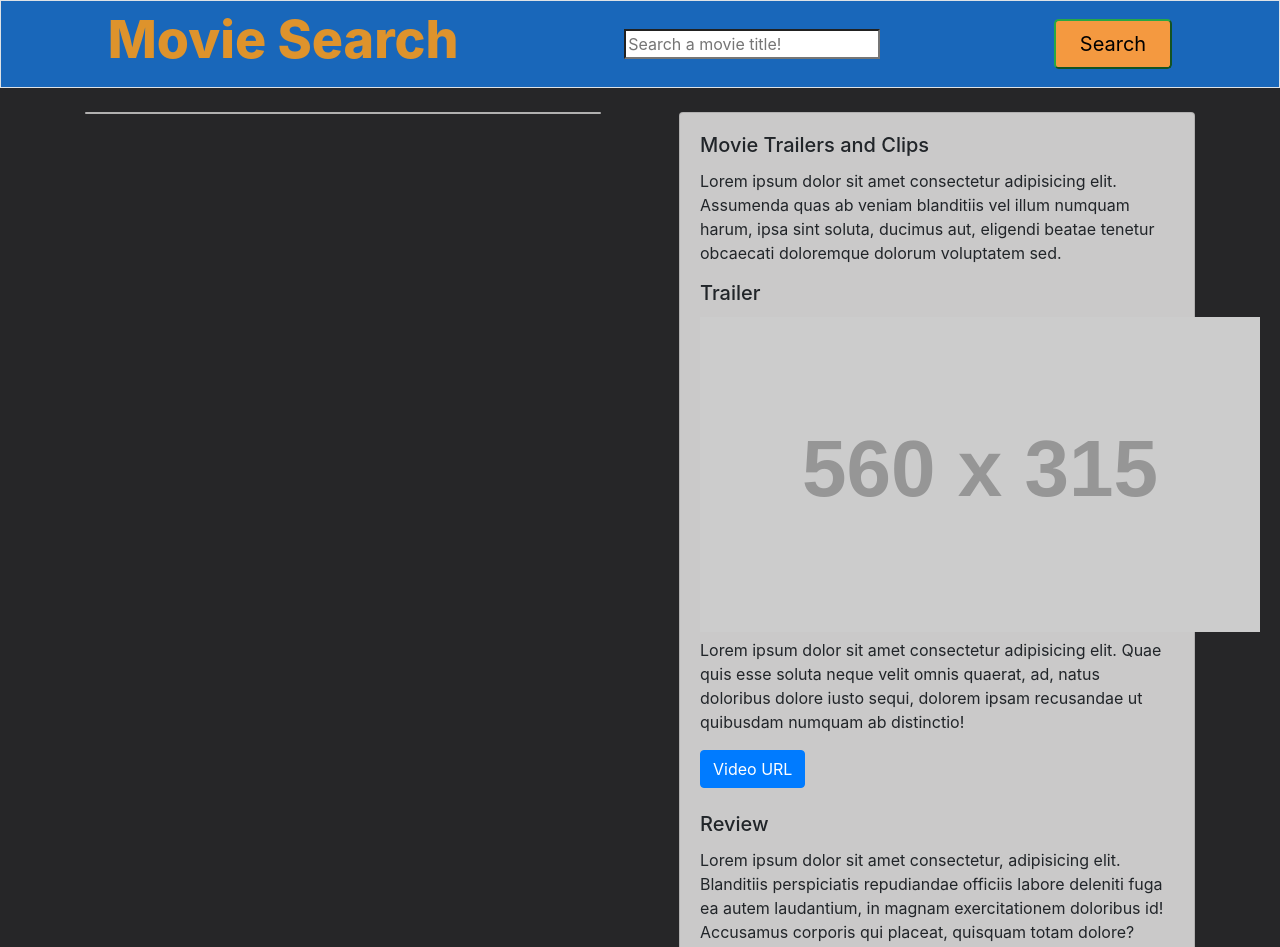
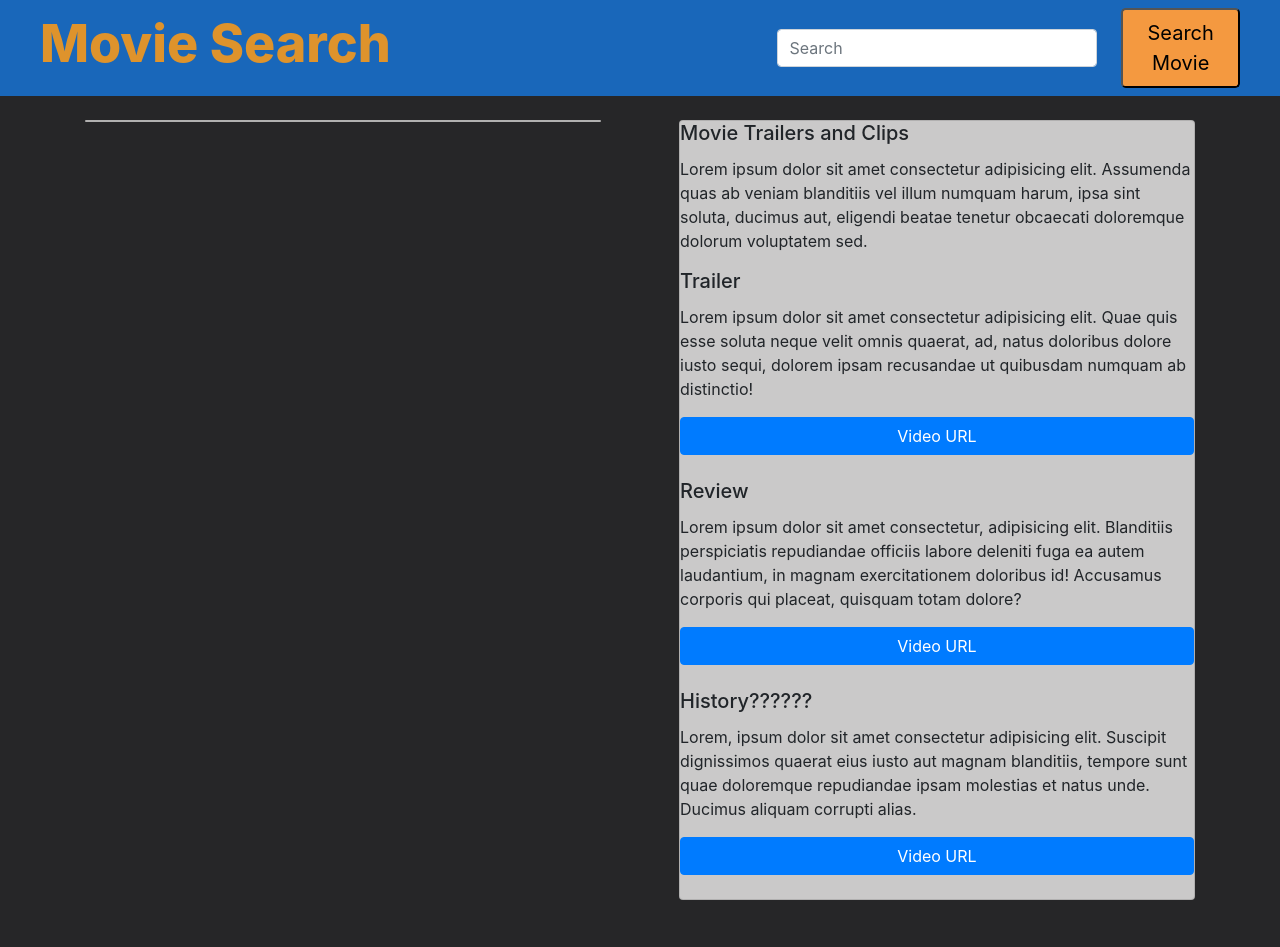
Before and after one commit to carsondipan/movie-search-project, a plain HTML site: page index.html in a window 1280 px wide. Shown: the top 947 px of the page. After the commit the page ends 924 px from the top, so only its background shows below. Drawn offline with nearby package versions, Linux system fonts and the light colour scheme; no server answers; placeholder pictures from the web are drawn by us.

Commit message:
updated css styling and testing youtube api function

```diff
--- a/assets/css/style.css
+++ b/assets/css/style.css
@@ -15,22 +15,18 @@ font-weight: 600;
 
 .bg-custom {
     background-color: #262628;
-
 }
 
 .bg-customnav  {
-    background-color: #1967BA ;
-    border-color: #DE932C;
+    background-color: #1967BA;
 }
 
 #searchBtn {
     background-color: #F49940;
-    color: black
-
+    color: black;
+    border-color: #000000;
 }
 
 .card {
     background-color: rgb(202, 201, 201);
-    margin-top: 16px;
-
 }
--- a/assets/js/script.js
+++ b/assets/js/script.js
@@ -1,12 +1,10 @@
-// http://www.omdbapi.com/?i=tt3896198&apikey=f026d548
 
 var searchBtnEl = document.querySelector("#searchBtn");
 var movieInputEl = document.querySelector("#movie-input");
 var movieDetailsEl = document.querySelector("#movie-details");
 var imdbBtnEl = document.querySelector("#IMDB-btn");
-
+var youtubeVideoEl = document.querySelector("#youtube-video");
 var apiKey = "f026d548";
-
 
 var displayMovieDetails = function (Search) {
     movieDetailsEl.innerHTML = null;
@@ -22,24 +20,8 @@ var displayMovieDetails = function (Search) {
     var releaseDate = document.createElement("h2");
     releaseDate.className = "release-date text-center mb-4";
     releaseDate.textContent = "Release Date: " + Search.Search[0].Year;
-
     movieDetailsEl.append(movieTitle, moviePoster, mediaType, releaseDate);
 };
-
-var youtubeApiKey = "AIzaSyCn90WcyhMlfORhRQMjSWg1jSozf4ZlfF4";
-// var youtubeSearchCri = movieInputEl + releaseDate;
-
-// var youtubeApiUrl = `https://youtube.googleapis.com/youtube/v3/search?part=snippet&maxResults=3&q=${youtubeSearchCri}&key=${youtubeApiKey}`
-
-var youtubeApiUrl = 'https://youtube.googleapis.com/youtube/v3/search?part=snippet&maxResults=3&q=StarWarsEpisodeIV-ANewHope-movie-review&key=AIzaSyCn90WcyhMlfORhRQMjSWg1jSozf4ZlfF4';
-
-// 'https://youtube.googleapis.com/youtube/v3/search?part=snippet&maxResults=25&q=surfing&key=[YOUR_API_KEY]'
-
-fetch(youtubeApiUrl)
-.then(res => res.json())
-.then(data => console.log(data));
-
-var youtubeSearchCri = movieInputEl + releaseDate.textContent + Search.Search[0].Year;
 
 var fetchResults = function(movieInputEl) {
     var apiUrl = `http://www.omdbapi.com/?s=${movieInputEl}&apikey=${apiKey}`;
@@ -64,14 +46,51 @@ var fetchResults = function(movieInputEl) {
     console.log(search);
 };
 
+// var youtubeApiKey = "AIzaSyCn90WcyhMlfORhRQMjSWg1jSozf4ZlfF4";
+// var youtubeApiKey2 = "AIzaSyDWmXhjEBiBf76Wf4dj-E5_sc6KjDhagYU";
+// var youtubeSearchCri = movieInputEl + releaseDate;
+
+// var youtubeApiUrl = `https://youtube.googleapis.com/youtube/v3/search?part=snippet&maxResults=3&q=${youtubeSearchCri}&key=${youtubeApiKey}`
+
+// 'https://youtube.googleapis.com/youtube/v3/search?part=snippet&maxResults=25&q=surfing&key=[YOUR_API_KEY]'
+
+var youtubeApiUrl = 'https://youtube.googleapis.com/youtube/v3/search?part=snippet&maxResults=3&q=StarWarsEpisodeIV-ANewHope-movie-review&key=AIzaSyCn90WcyhMlfORhRQMjSWg1jSozf4ZlfF4';
+
+fetch(youtubeApiUrl)
+.then(res => res.json())
+.then(data => console.log(data));
+
+// var displayYoutubeVideo = function (items) {
+    //     youtubeVideoEl.innerHTML = null;
+    //     var youtubePlayer = document.createElement("iframe");
+    //     youtubePlayer.className = "width='560', height='315' title='YouTube video player' frameborder='0' allow='accelerometer; autoplay; clipboard-write; encrypted-media; gyroscope; picture-in-picture' allowfullscreen"
+    //     youtubePlayer.textContent =
+
+
+    //   };
+
+    //   var fetchYoutubeResults = function(movieInputEl) {
+        //     var youtubeApiUrl = `https://youtube.googleapis.com/youtube/v3/search?part=snippet&maxResults=3&q=${movieInputEl}&key=${youtubeApiKey}`
+
+        //     fetch(youtubeApiUrl)
+    //         .then(function (response) {
+    //             return response.json();
+    //         })
+    //         .then(function (data) {
+    //             displayYoutubeVideo(data);
+    //             console.log(data);
+    //         })
+    //         .catch(function (error) {
+    //             console.log(error);
+    //         });
+    //     };
+
+    //     var handleYoutubeSearch = function() {
+    //         var search = movieInputEl.value.trim();
+    //         fetchYoutubeResults(search);
+    //         console.log(search);
+    //     };
+
 searchBtnEl.addEventListener("click", handleSearch, function(event) {
     event.preventDefault();
 });
-
-var fetchVideos = function () {
-    var apiUrl = ""
-}
-
-var displayResults = function() {
-
-}
--- a/index.html
+++ b/index.html
@@ -13,30 +13,30 @@
 
 <body class="bg-custom">
     <header>
-
-        <section class="navbar navbar-light border bg-customnav justify-content-around px-4 mb-2">
-            <h1>Movie Search</h1>
-            <input class=" mr-sm-2" id="movie-input" type="search" placeholder="Search a movie title!"
-                aria-label="Search">
-            <button class="btn-lg px-4 btn-outline-success my-2 my-sm-0" id="searchBtn" type="submit">Search</button>
-            </input>
-        </section>
+        <nav class="navbar bg-customnav">
+            <div class="container-fluid px-4">
+              <h1>Movie Search</h1>
+              <div class="d-flex" role="search">
+                <input class="form-control me-2 align-self-center mx-4" id="movie-input" type="search" placeholder="Search" aria-label="Search">
+                <button class="btn-lg btn-outline-success" id="searchBtn" type="submit">Search Movie</button>
+              </div>
+            </div>
+          </nav>
     </header>
-    <main class="row justify-content-center">
+    <main class="row justify-content-center my-4">
         <aside class="col-5 mr-4" id="left-side">
             <div class="card" id="movie-details">
                 <a href="#" class="btn btn-primary mb-4 hidden" id="IMDB-btn">IMDB Page</a>
             </div>
         </aside>
         <aside class="col-5 ml-4" id="right-side">
-            <div class="card">
-                <div class="card-body">
+                <div class="card" id="youtube-video">
                     <h5 class="card-title">Movie Trailers and Clips</h5>
                     <p class="card-text">Lorem ipsum dolor sit amet consectetur adipisicing elit. Assumenda quas ab
                         veniam blanditiis vel illum numquam harum, ipsa sint soluta, ducimus aut, eligendi beatae
                         tenetur obcaecati doloremque dolorum voluptatem sed.</p>
                     <h5 class="card-title">Trailer</h5>
-                    <iframe width="560" height="315" src="https://via.placeholder.com/560x315" title="YouTube video player" frameborder="0" allow="accelerometer; autoplay; clipboard-write; encrypted-media; gyroscope; picture-in-picture" allowfullscreen></iframe>
+                    <!-- <iframe width="560" height="315" src="https://via.placeholder.com/560x315" title="YouTube video player" frameborder="0" allow="accelerometer; autoplay; clipboard-write; encrypted-media; gyroscope; picture-in-picture" allowfullscreen></iframe> -->
                     <p class="card-text">Lorem ipsum dolor sit amet consectetur adipisicing elit. Quae quis esse soluta
                         neque velit omnis quaerat, ad, natus doloribus dolore iusto sequi, dolorem ipsam recusandae ut
                         quibusdam numquam ab distinctio!</p>
@@ -52,7 +52,6 @@
                         molestias et natus unde. Ducimus aliquam corrupti alias.</p>
                     <a href="#" class="btn btn-primary mb-4">Video URL</a>
                 </div>
-            </div>
         </aside>
     </main>
 </body>
```
Lines whose indentation alone changed are shown as unchanged.
